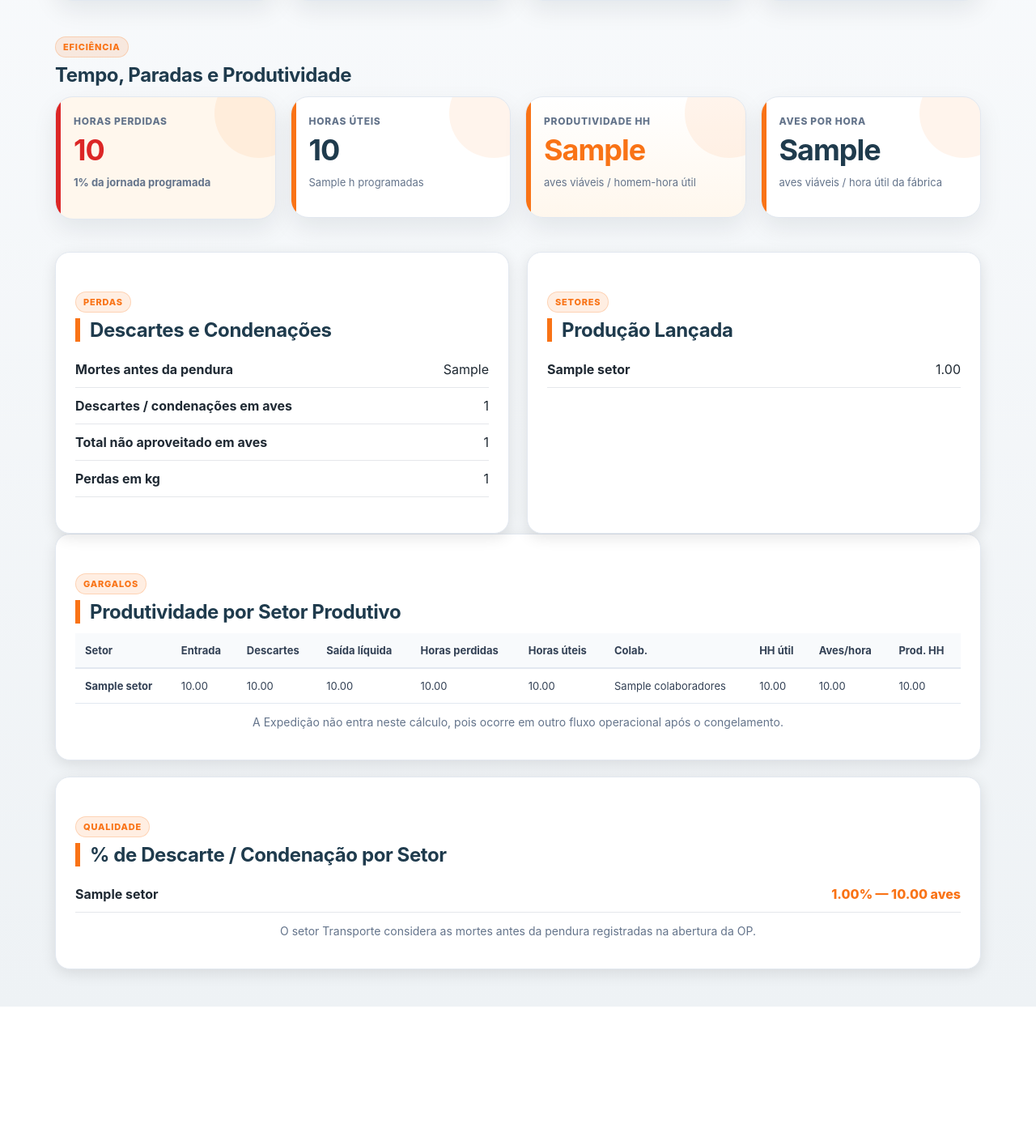
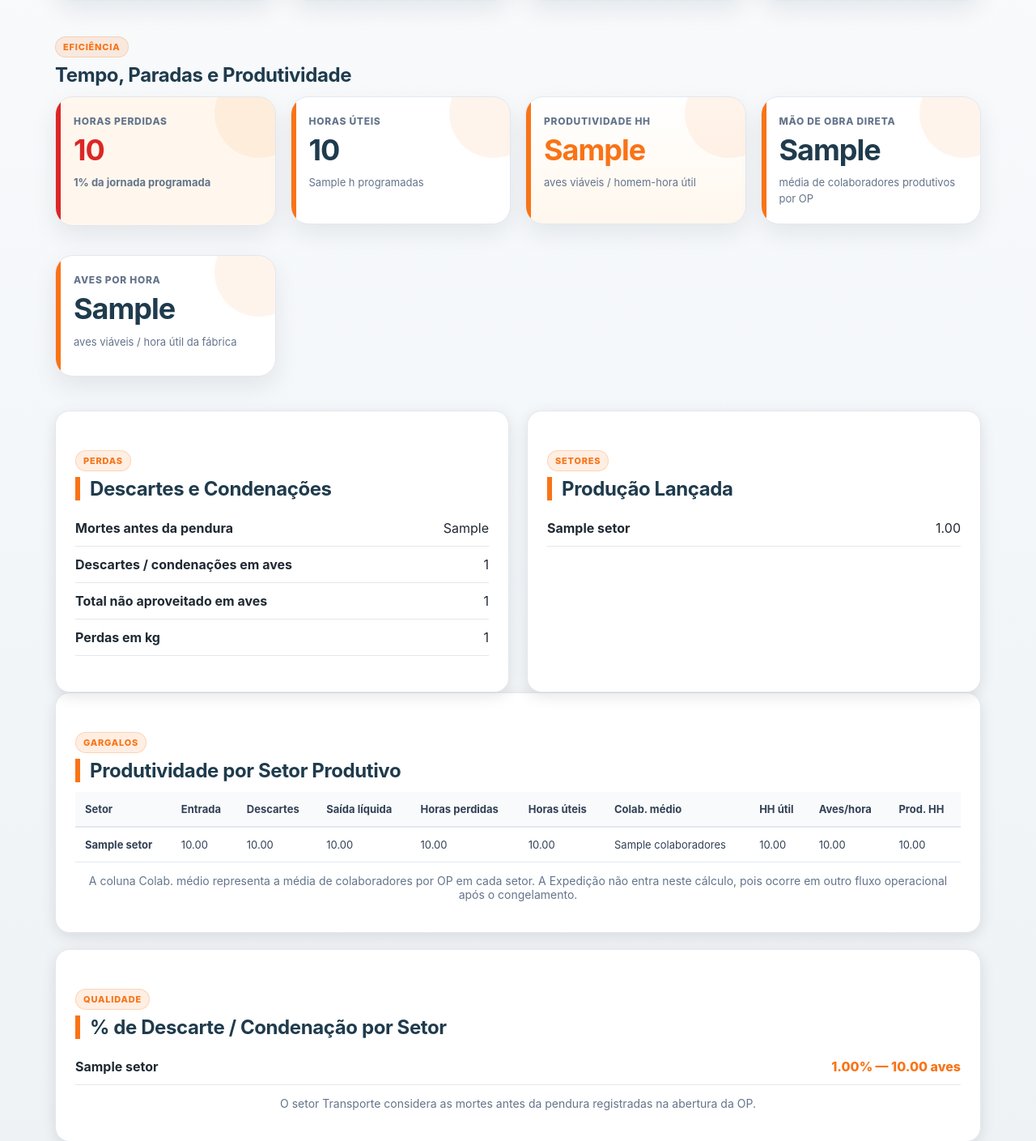
Before and after one commit to RaoMao0712/abatedouro-indicadores, a Flask app: template templates/dashboard.html in a window 1280 px wide. Shown: the part 1275-2684 px from the top of the page at 81% size. Before the commit the page ends 2518 px from the top, so only its background shows below. Run offline with Flask 3, Linux system fonts and the light colour scheme; the template is opened without the code that fills it: most values are stand-ins (such as "Sample title", 1, 10 or a date in 2020); parts of the project's set-up code (start-up, migrations or seed data) failed here and were passed over; some libraries are stand-ins or nearby versions.

Commit message:
coreção na soma da mão de obra

```diff
--- a/app.py
+++ b/app.py
@@ -1591,6 +1591,7 @@ def dashboard():
 
     cursor.execute(q(f"""
     SELECT
+        o.id as op_id,
         o.data as data_op,
         m.setor,
         m.colaborador
@@ -1604,7 +1605,7 @@ def dashboard():
 
     mao_obra_periodo = cursor.fetchall()
 
-    colaboradores_por_data_setor = {}
+    colaboradores_por_op_setor = {}
 
     for item in mao_obra_periodo:
         setor = item["setor"]
@@ -1612,26 +1613,52 @@ def dashboard():
         if setor not in setores_produtivos:
             continue
 
-        chave = (item["data_op"], setor)
+        op_id = item["op_id"]
         nome = (item["colaborador"] or "").strip().lower()
 
         if not nome:
             continue
 
-        colaboradores_por_data_setor.setdefault(chave, set()).add(nome)
+        chave = (op_id, setor)
+        colaboradores_por_op_setor.setdefault(chave, set()).add(nome)
 
     hh_total = 0
     hh_por_setor = {setor: 0 for setor in setores_produtivos}
-    colaboradores_por_setor = {setor: set() for setor in setores_produtivos}
-
-    for (data_op, setor), colaboradores in colaboradores_por_data_setor.items():
+    colaboradores_medio_por_setor = {setor: 0 for setor in setores_produtivos}
+    contagens_por_setor = {setor: [] for setor in setores_produtivos}
+    mao_obra_direta_por_op = {}
+
+    data_por_op = {
+        op["id"]: op["data"]
+        for op in ordens_periodo
+    }
+
+    for (op_id, setor), colaboradores in colaboradores_por_op_setor.items():
+        data_op = data_por_op.get(op_id)
         horas_perdidas_setor_dia = horas_perdidas_por_data_setor.get((data_op, setor), 0)
         horas_uteis_setor_dia = max(0, jornada_padrao - horas_perdidas_setor_dia)
-        hh = len(colaboradores) * horas_uteis_setor_dia
+        quantidade_colaboradores = len(colaboradores)
+
+        hh = quantidade_colaboradores * horas_uteis_setor_dia
 
         hh_por_setor[setor] += hh
         hh_total += hh
-        colaboradores_por_setor[setor].update(colaboradores)
+
+        contagens_por_setor[setor].append(quantidade_colaboradores)
+        mao_obra_direta_por_op[op_id] = mao_obra_direta_por_op.get(op_id, 0) + quantidade_colaboradores
+
+    for setor in setores_produtivos:
+        contagens = contagens_por_setor.get(setor, [])
+
+        if contagens:
+            colaboradores_medio_por_setor[setor] = sum(contagens) / len(contagens)
+
+    mao_obra_direta_media = 0
+
+    if mao_obra_direta_por_op:
+        mao_obra_direta_media = (
+            sum(mao_obra_direta_por_op.values()) / len(mao_obra_direta_por_op)
+        )
 
     viabilidade = aves_recebidas - mortes_antes_pendura - descartes_aves
     viabilidade_percentual = 0
@@ -1688,7 +1715,7 @@ def dashboard():
             "saida_liquida": round(saida_liquida, 2),
             "horas_perdidas": round(horas_perdidas_setor, 2),
             "horas_uteis": round(horas_uteis_setor, 2),
-            "colaboradores": len(colaboradores_por_setor.get(setor, set())),
+            "colaboradores": round(colaboradores_medio_por_setor.get(setor, 0), 2),
             "hh": round(hh_setor, 2),
             "aves_hora": round(aves_hora_setor, 2),
             "produtividade_hh": round(produtividade_hh_setor, 2)
@@ -1724,6 +1751,7 @@ def dashboard():
         percentual_jornada_perdida=round(percentual_jornada_perdida, 2),
         horas_uteis_total=round(horas_uteis_total, 2),
         hh_total=round(hh_total, 2),
+        mao_obra_direta_media=round(mao_obra_direta_media, 2),
         produtividade_hh=round(produtividade_hh, 2),
         aves_hora_fabrica=round(aves_hora_fabrica, 2),
         descartes_por_setor=descartes_por_setor,
--- a/templates/dashboard.html
+++ b/templates/dashboard.html
@@ -162,6 +162,12 @@
     </div>
 
     <div class="card kpi-card">
+        <span class="kpi-label">Mão de obra direta</span>
+        <strong>{{ mao_obra_direta_media }}</strong>
+        <small>média de colaboradores produtivos por OP</small>
+    </div>
+
+    <div class="card kpi-card">
         <span class="kpi-label">Aves por hora</span>
         <strong>{{ aves_hora_fabrica }}</strong>
         <small>aves viáveis / hora útil da fábrica</small>
@@ -235,7 +241,7 @@
                         <th>Saída líquida</th>
                         <th>Horas perdidas</th>
                         <th>Horas úteis</th>
-                        <th>Colab.</th>
+                        <th>Colab. médio</th>
                         <th>HH útil</th>
                         <th>Aves/hora</th>
                         <th>Prod. HH</th>
@@ -263,7 +269,10 @@
         <p class="obs">Nenhum dado produtivo no período/status selecionado.</p>
     {% endif %}
 
-    <p class="obs">A Expedição não entra neste cálculo, pois ocorre em outro fluxo operacional após o congelamento.</p>
+    <p class="obs">
+        A coluna Colab. médio representa a média de colaboradores por OP em cada setor.
+        A Expedição não entra neste cálculo, pois ocorre em outro fluxo operacional após o congelamento.
+    </p>
 </div>
 
 <div class="card">
```
